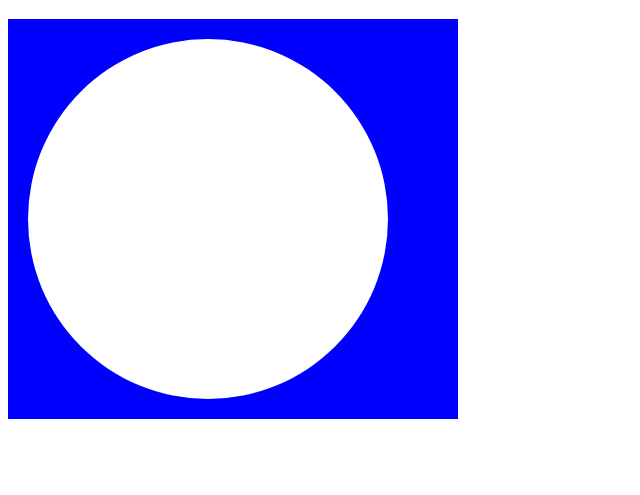
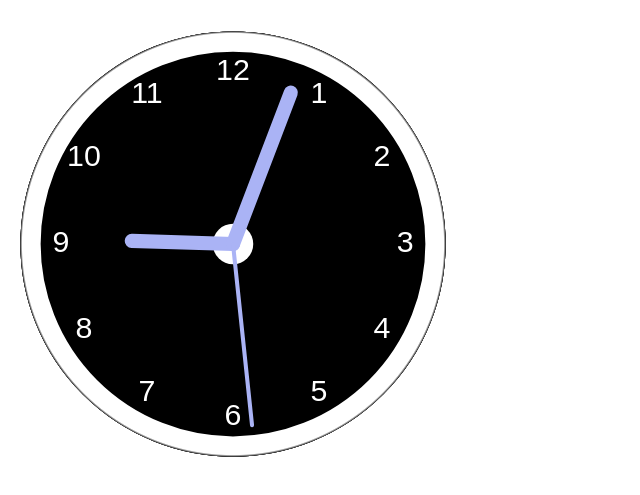
Before and after one commit to Alex1sol/s3-canvas, a plain HTML site: page index.html in a window 1280 px wide. Shown: the part 61-556 px from the top of the page, without its empty margins (0-640 px from the left). Drawn offline with Linux system fonts and the light colour scheme.

Commit message:
Error del reloj corregido

```diff
--- a/index.html
+++ b/index.html
@@ -6,8 +6,9 @@
     <title>Document</title>
 </head>
 <body>
+
     <h1>Alex Leones</h1>
-    <canvas id="mycanvas" width="450px" height="400px" style="background-color: blue;"></canvas>
+    <canvas id="mycanvas" width="450px" height="450px"></canvas>
    <script src="js/canva.js"></script>
 </body>
 </html>
--- a/js/canva.js
+++ b/js/canva.js
@@ -5,10 +5,88 @@ let radius = canvas.height / 2;
 
 ctx.translate(radius, radius);
 radius = radius * 0.9;
-dibujo();
+//dibujo();
 
 function dibujo() {
   ctx.arc(0, 0, radius, 0, 2 * Math.PI);
   ctx.fillStyle = "white";
   ctx.fill();
 }
+setInterval(dibujaCirculo, 1000)
+
+function dibujaCirculo() {
+
+    dibujaContorno(radius, radius)
+    dibujaNumeros(ctx, radius);
+    dibujaTiempo(ctx, radius);
+}
+
+function dibujaContorno() {
+    const grad = ctx.createRadialGradient(0,0, radius * 0.95, 0, 0, radius * 1.05);
+    grad.addColorStop(1, '#333');
+    grad.addColorStop(0.9, 'white');
+    grad.addColorStop(1, '#333');
+
+    ctx.beginPath();
+    ctx.arc(0,0,radius,0, 2 * Math.PI);
+    ctx.fillStyle = 'black';
+    ctx.fill();
+
+    ctx.strokeStyle = grad;
+    ctx.lineWidth = radius*0.1;
+    ctx.stroke();
+
+    ctx.beginPath();
+    ctx.arc(0, 0 , radius * 0.1, 0 , 2 * Math.PI);
+    ctx.fillStyle = 'white'
+    ctx.fill();
+}
+
+function dibujaNumeros(ctx, radius) {
+    ctx.font = radius * 0.15 + "px arial";
+    ctx.textBaseline = "middle";
+    ctx.textAlign = "center";
+    ctx.fillStyle="white";
+    for (let num = 1; num < 13; num++) {
+        let ang = num * Math.PI / 6;
+        ctx.rotate(ang);
+        ctx.translate(0, -radius * 0.85);
+        ctx.rotate(-ang);
+        ctx.fillText(num.toString(), 0,0);
+        ctx.rotate(ang);
+        ctx.translate(0, radius * 0.85);
+        ctx.rotate(-ang);
+    }
+}
+
+function dibujaTiempo(ctx, radius){
+    const now = new Date();
+    let hora = now.getHours();
+    let minuto = now.getMinutes();
+    let segundo = now.getSeconds();
+
+    hora = hora%12;
+    hora = (hora * Math.PI/6) + (minuto*Math.PI/(6*60)+ segundo * Math.PI/(360*60) );
+    dibujaPerillas(ctx, hora, radius*0.5, radius*0.07);
+
+    minuto = (minuto * Math.PI/30)+(segundo*Math.PI/(30*60));
+    dibujaPerillas(ctx, minuto, radius*0.8, radius*0.07);
+
+    segundo = (segundo * Math.PI/30);
+    dibujaPerillas(ctx, segundo, radius*0.9, radius*0.02)
+
+}
+
+
+function dibujaPerillas(ctx, pos, length, width) {
+    ctx.beginPath();
+    ctx.lineWidth= width;
+    ctx.lineCap = "round";
+    ctx.moveTo(0,0);
+    ctx.strokeStyle="#AAB3F5";
+    ctx.rotate(pos);
+    ctx.lineTo(0, -length);
+    ctx.stroke();
+    ctx.rotate(-pos);
+
+}
```
